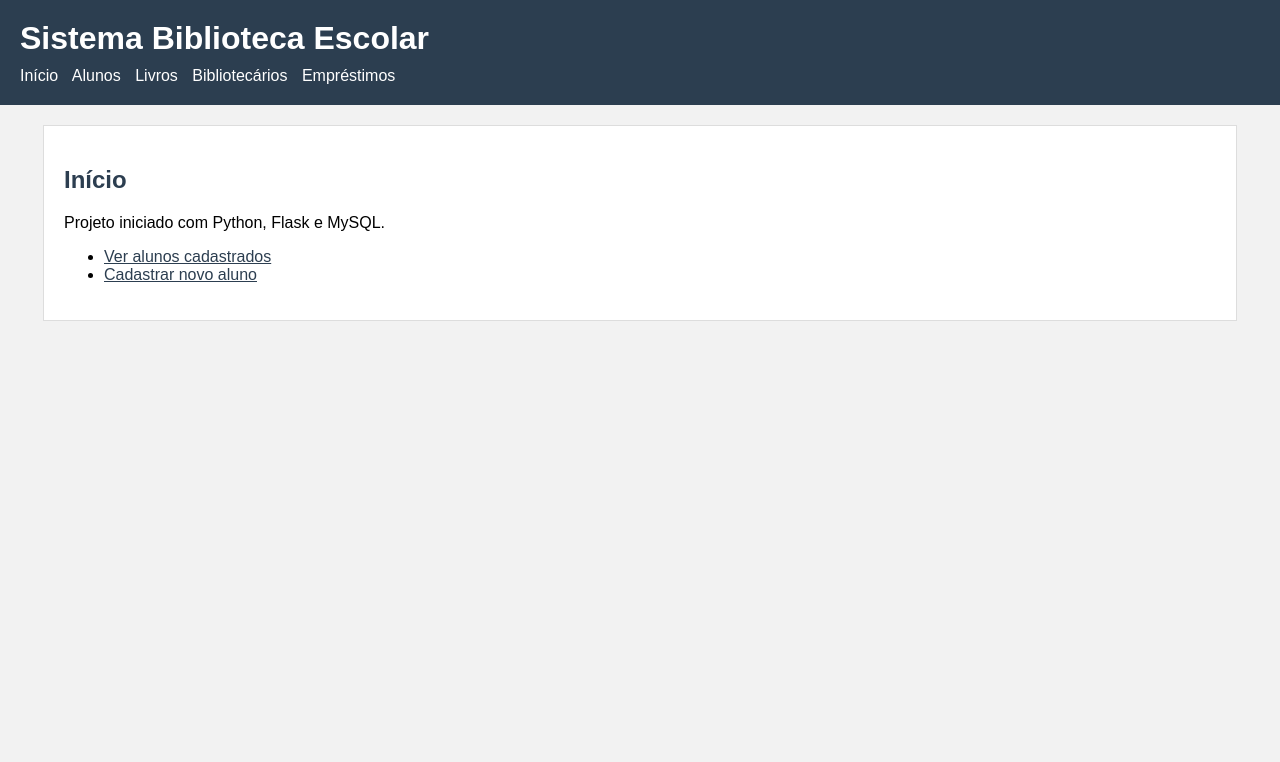
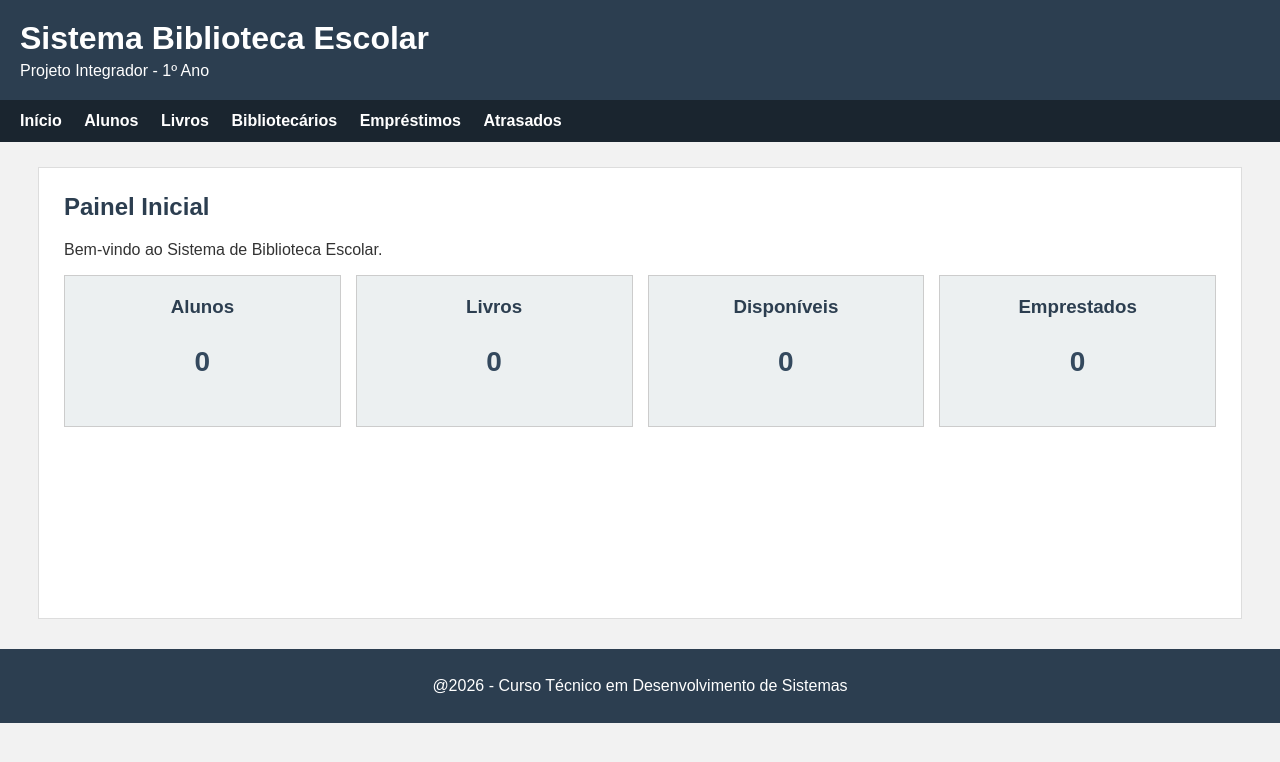
Before and after one commit to annahmouraa/projeto-biblioteca, a Flask app: page / in a window 1280 px wide. Shown: the top 762 px of the page. Run offline with Flask 3, Linux system fonts and the light colour scheme; data that the repository does not hold is empty.

Commit message:
terminar dps

```diff
--- a/app.py
+++ b/app.py
@@ -13,16 +13,77 @@ def conectar():
 
 @app.route("/")
 def index():
-    return render_template("index.html")
-
-@app.route("/alunos")
-def listar_alunos():
     try:
         conexao = conectar()
         cursor = conexao.cursor(dictionary=True)
 
 
-        cursor.execute("SELECT * FROM aluno")
+        cursor.execute("SELECT COUNT(*) AS total FROM aluno")
+        total_alunos = cursor.fetchone()["total"]
+
+
+        cursor.execute("SELECT COUNT(*) AS total FROM livro")
+        total_livros = cursor.fetchone()["total"]
+
+
+        cursor.execute("SELECT COUNT(*) AS total FROM livro WHERE status = 'Disponível'")
+        total_disponiveis = cursor.fetchone()["total"]
+
+
+        cursor.execute("SELECT COUNT(*) AS total FROM emprestimo WHERE status = 'Emprestado'")
+        total_emprestimos = cursor.fetchone()["total"]
+
+
+        cursor.close()
+        conexao.close()
+
+
+        return render_template(
+            "index.html",
+            total_alunos=total_alunos,
+            total_livros=total_livros,
+            total_disponiveis=total_disponiveis,
+            total_emprestimos=total_emprestimos
+        )
+
+
+    except Exception as erro:
+        flash(f"Erro ao carregar página inicial: {erro}", "erro")
+        return render_template(
+            "index.html",
+            total_alunos=0,
+            total_livros=0,
+            total_disponiveis=0,
+            total_emprestimos=0
+        )
+
+
+@app.route("/alunos")
+def listar_alunos():
+    try:
+        pesquisa = request.args.get("pesquisa", "")
+
+
+        conexao = conectar()
+        cursor = conexao.cursor(dictionary=True)
+
+
+        if pesquisa:
+            sql = """
+                SELECT * FROM aluno
+                WHERE nome LIKE %s
+                   OR serie LIKE %s
+                   OR turma LIKE %s
+                ORDER BY nome
+            """
+
+
+            valor = f"%{pesquisa}%"
+            cursor.execute(sql, (valor, valor, valor))
+        else:
+            cursor.execute("SELECT * FROM aluno ORDER BY nome")
+
+
         alunos = cursor.fetchall()
 
 
@@ -30,11 +91,17 @@ def listar_alunos():
         conexao.close()
 
 
-        return render_template("alunos.html", alunos=alunos)
+        return render_template(
+            "alunos.html",
+            alunos=alunos,
+            pesquisa=pesquisa
+        )
 
 
     except Exception as erro:
-        return f"Erro ao listar alunos: {erro}"
+        flash(f"Erro ao listar alunos: {erro}", "erro")
+        return redirect("/")
+
 
 @app.route("/alunos/novo")
 def formulario_aluno():
@@ -193,11 +260,30 @@ def excluir_aluno(id_aluno):
 @app.route("/livros")
 def listar_livros():
     try:
+        pesquisa = request.args.get("pesquisa", "")
+
+
         conexao = conectar()
         cursor = conexao.cursor(dictionary=True)
 
 
-        cursor.execute("SELECT * FROM livro")
+        if pesquisa:
+            sql = """
+                SELECT * FROM livro
+                WHERE titulo LIKE %s
+                   OR autor LIKE %s
+                   OR categoria LIKE %s
+                   OR status LIKE %s
+                ORDER BY titulo
+            """
+
+
+            valor = f"%{pesquisa}%"
+            cursor.execute(sql, (valor, valor, valor, valor))
+        else:
+            cursor.execute("SELECT * FROM livro ORDER BY titulo")
+
+
         livros = cursor.fetchall()
 
 
@@ -205,11 +291,17 @@ def listar_livros():
         conexao.close()
 
 
-        return render_template("livros.html", livros=livros)
+        return render_template(
+            "livros.html",
+            livros=livros,
+            pesquisa=pesquisa
+        )
 
 
     except Exception as erro:
-        return f"Erro ao listar livros: {erro}"
+        flash(f"Erro ao listar livros: {erro}", "erro")
+        return redirect("/")
+
 
 @app.route("/livros/novo")
 def formulario_livro():
@@ -534,9 +626,12 @@ def excluir_bibliotecario(id_bibliotecario):
 
 
 # Rotas para empréstimos
-@app.route("/emprestimos")
+app.route("/emprestimos")
 def listar_emprestimos():
     try:
+        status = request.args.get("status", "")
+
+
         conexao = conectar()
         cursor = conexao.cursor(dictionary=True)
 
@@ -555,11 +650,17 @@ def listar_emprestimos():
             INNER JOIN aluno a ON e.id_aluno = a.id_aluno
             INNER JOIN livro l ON e.id_livro = l.id_livro
             INNER JOIN bibliotecario b ON e.id_bibliotecario = b.id_bibliotecario
-            ORDER BY e.id_emprestimo DESC
         """
 
 
-        cursor.execute(sql)
+        if status:
+            sql += " WHERE e.status = %s ORDER BY e.id_emprestimo DESC"
+            cursor.execute(sql, (status,))
+        else:
+            sql += " ORDER BY e.id_emprestimo DESC"
+            cursor.execute(sql)
+
+
         emprestimos = cursor.fetchall()
 
 
@@ -567,13 +668,16 @@ def listar_emprestimos():
         conexao.close()
 
 
-        return render_template("emprestimos.html", emprestimos=emprestimos)
+        return render_template(
+            "emprestimos.html",
+            emprestimos=emprestimos,
+            status=status
+        )
 
 
     except Exception as erro:
-        return f"Erro ao listar empréstimos: {erro}"
-
-
+        flash(f"Erro ao listar empréstimos: {erro}", "erro")
+        return redirect("/")
 
 
 @app.route("/emprestimos/novo")
@@ -757,5 +861,52 @@ def devolver_livro(id_emprestimo):
         flash("Erro ao devolver livro.", "erro")
         return redirect("/emprestimos")
 
+    # Rota Empréstimos atrasados
+@app.route("/emprestimos/atrasados")
+def listar_emprestimos_atrasados():
+    try:
+        conexao = conectar()
+        cursor = conexao.cursor(dictionary=True)
+
+
+        sql = """
+            SELECT
+                e.id_emprestimo,
+                a.nome AS aluno,
+                l.titulo AS livro,
+                b.nome AS bibliotecario,
+                e.data_emprestimo,
+                e.data_prevista_devolucao,
+                DATEDIFF(CURDATE(), e.data_prevista_devolucao) AS dias_atraso,
+                e.status
+            FROM emprestimo e
+            INNER JOIN aluno a ON e.id_aluno = a.id_aluno
+            INNER JOIN livro l ON e.id_livro = l.id_livro
+            INNER JOIN bibliotecario b ON e.id_bibliotecario = b.id_bibliotecario
+            WHERE e.status = 'Emprestado'
+              AND e.data_prevista_devolucao < CURDATE()
+            ORDER BY e.data_prevista_devolucao
+        """
+
+
+        cursor.execute(sql)
+        emprestimos = cursor.fetchall()
+
+
+        cursor.close()
+        conexao.close()
+
+
+        return render_template(
+            "emprestimos_atrasados.html",
+            emprestimos=emprestimos
+        )
+
+
+    except Exception as erro:
+        flash(f"Erro ao listar empréstimos atrasados: {erro}", "erro")
+        return redirect("/emprestimos")
+
+
 if __name__ == "__main__":
     app.run(debug=True)
--- a/static/css/style.css
+++ b/static/css/style.css
@@ -2,30 +2,42 @@ body {
     font-family: Arial, Helvetica, sans-serif;
     margin: 0;
     background-color: #f2f2f2;
+    color: #333;
 }
 
 
 header {
     background-color: #2c3e50;
     color: white;
+}
+
+
+.topo {
     padding: 20px;
 }
 
 
-header h1 {
+.topo h1 {
     margin: 0;
 }
 
 
+.topo p {
+    margin: 5px 0 0 0;
+}
+
+
 nav {
-    margin-top: 10px;
+    background-color: #1a252f;
+    padding: 12px 20px;
 }
 
 
 nav a {
     color: white;
     text-decoration: none;
-    margin-right: 10px;
+    margin-right: 18px;
+    font-weight: bold;
 }
 
 
@@ -36,15 +48,31 @@ nav a:hover {
 
 main {
     width: 90%;
-    margin: 20px auto;
+    margin: 25px auto;
     background-color: white;
-    padding: 20px;
+    padding: 25px;
     border: 1px solid #ddd;
+    min-height: 400px;
+}
+
+
+footer {
+    background-color: #2c3e50;
+    color: white;
+    text-align: center;
+    padding: 12px;
+    margin-top: 30px;
 }
 
 
 h2 {
     color: #2c3e50;
+    margin-top: 0;
+}
+
+
+h3 {
+    color: #34495e;
 }
 
 
@@ -52,6 +80,7 @@ table {
     width: 100%;
     border-collapse: collapse;
     background-color: white;
+    margin-top: 15px;
 }
 
 
@@ -69,8 +98,14 @@ td {
 }
 
 
+tr:nth-child(even) {
+    background-color: #f8f8f8;
+}
+
+
 form {
-    width: 400px;
+    max-width: 500px;
+    margin-bottom: 20px;
 }
 
 
@@ -86,8 +121,8 @@ select {
     margin-top: 4px;
     margin-bottom: 12px;
     border: 1px solid #aaa;
+    box-sizing: border-box;
 }
-
 
 
 button {
@@ -107,6 +142,26 @@ button:hover {
 a {
     color: #2c3e50;
 }
+
+
+form a {
+    margin-left: 10px;
+}
+
+
+input::placeholder {
+    color: #777;
+}
+
+
+.mensagem {
+    padding: 12px;
+    margin-bottom: 15px;
+    border-radius: 4px;
+    font-weight: bold;
+}
+
+
 .sucesso {
     background-color: #d4edda;
     color: #155724;
@@ -126,3 +181,38 @@ a {
     color: #856404;
     border: 1px solid #ffeeba;
 }
+
+
+.painel {
+    display: flex;
+    gap: 15px;
+    margin-bottom: 30px;
+}
+
+
+.card {
+    flex: 1;
+    background-color: #ecf0f1;
+    border: 1px solid #ccc;
+    padding: 20px;
+    text-align: center;
+}
+
+
+.card h3 {
+    margin-top: 0;
+    color: #2c3e50;
+}
+
+
+.card p {
+    font-size: 28px;
+    font-weight: bold;
+    color: #34495e;
+}
+
+
+.atraso {
+    color: #c0392b;
+    font-weight: bold;
+}
--- a/templates/base.html
+++ b/templates/base.html
@@ -15,7 +15,10 @@
 
 
     <header>
-        <h1>Sistema Biblioteca Escolar</h1>
+        <div class="topo">
+            <h1>Sistema Biblioteca Escolar</h1>
+            <p>Projeto Integrador - 1º Ano</p>
+        </div>
 
 
         <nav>
@@ -24,6 +27,7 @@
             <a href="/livros">Livros</a>
             <a href="/bibliotecarios">Bibliotecários</a>
             <a href="/emprestimos">Empréstimos</a>
+            <a href="/emprestimos/atrasados">Atrasados</a>
         </nav>
     </header>
 
@@ -41,9 +45,17 @@
             {% endif %}
         {% endwith %}
 
+
         {% block conteudo %}
         {% endblock %}
+
+
     </main>
+
+
+    <footer>
+        <p>@2026 - Curso Técnico em Desenvolvimento de Sistemas</p>
+    </footer>
 
 
 </body>
--- a/templates/index.html
+++ b/templates/index.html
@@ -4,16 +4,42 @@
 {% block conteudo %}
 
 
-<h2>Início</h2>
+<h2>Painel Inicial</h2>
 
 
-<p>Projeto iniciado com Python, Flask e MySQL.</p>
+<p>Bem-vindo ao Sistema de Biblioteca Escolar.</p>
 
 
-<ul>
-    <li><a href="/alunos">Ver alunos cadastrados</a></li>
-    <li><a href="/alunos/novo">Cadastrar novo aluno</a></li>
-</ul>
+<div class="painel">
+
+
+    <div class="card">
+        <h3>Alunos</h3>
+        <p>{{ total_alunos }}</p>
+    </div>
+
+
+    <div class="card">
+        <h3>Livros</h3>
+        <p>{{ total_livros }}</p>
+    </div>
+
+
+    <div class="card">
+        <h3>Disponíveis</h3>
+        <p>{{ total_disponiveis }}</p>
+    </div>
+
+
+    <div class="card">
+        <h3>Emprestados</h3>
+        <p>{{ total_emprestimos }}</p>
+    </div>
+
+
+</div>
+
+
 
 
 {% endblock %}
```
Also changed, not shown: templates/alunos.html (+15 -0 lines), templates/emprestimos.html (+33 -0 lines), templates/emprestimos_atrasados.html (added, +52 -0 lines), templates/livros.html (+19 -4 lines).
